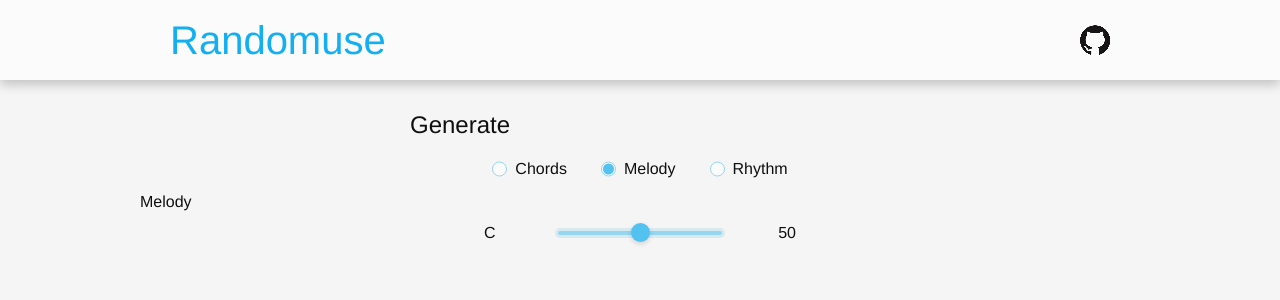
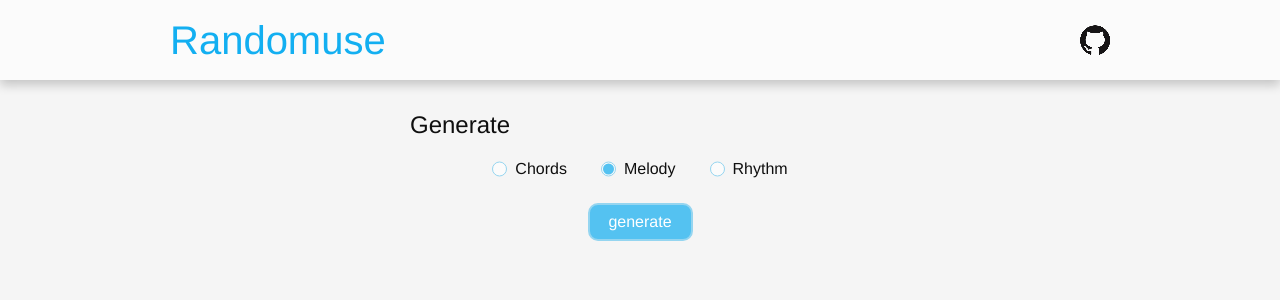
Before and after one commit to Otohito-Fuse/randomuse, a Svelte app: page / in a window 1280 px wide. Both pictures are taken after a click on the label "Melody". Shown: the top 300 px of the page. Built offline with nearby package versions, Linux system fonts and the light colour scheme.

Commit message:
small change

```diff
--- a/src/components/InputRange.svelte
+++ b/src/components/InputRange.svelte
@@ -26,6 +26,7 @@
         height: 19px; /* 高さ */
         border-radius: 50%; /* 円形に */
         box-shadow: 0px 2px 5px 0px rgba(0, 0, 0, 0.15); /* 影 */
+        border: none; /* デフォルトの線を消す */
     }
     /* Moz向けのつまみ */
     input[type='range']::-moz-range-thumb {
--- a/src/frames/ChordArea.svelte
+++ b/src/frames/ChordArea.svelte
@@ -12,7 +12,6 @@
 
     function generate() {
         chordOutput = generateChords(chordInput);
-        console.log('generate');
     }
 </script>
 
--- a/src/frames/MelodyArea.svelte
+++ b/src/frames/MelodyArea.svelte
@@ -1,7 +1,33 @@
 <script lang="ts">
     import MelodyInputArea from './MelodyInputArea.svelte';
     import MelodyOutputArea from './MelodyOutputArea.svelte';
+    import Button from '../components/Button.svelte';
+
+    import { generateMelody } from '../module/generator';
+    import type { MelodyInput } from '../module/inputclasses';
+    import type { MelodyOutput } from '../module/outputclasses';
+
+    let melodyInput: MelodyInput;
+    let melodyOutput: MelodyOutput;
+
+    function generate() {
+        melodyOutput = generateMelody(melodyInput);
+    }
 </script>
 
-Melody
-<MelodyInputArea />
+<MelodyInputArea bind:melodyInput />
+<div class="button-wrapper">
+    <Button on:clickButton={generate} label="generate" />
+</div>
+<MelodyOutputArea bind:melodyOutput />
+
+<style>
+    .button-wrapper {
+        max-width: 500px;
+        margin: 0 auto;
+        padding-top: 10px;
+        padding-bottom: 10px;
+        display: flex;
+        justify-content: center;
+    }
+</style>
--- a/src/frames/MelodyInputArea.svelte
+++ b/src/frames/MelodyInputArea.svelte
@@ -1,24 +1,8 @@
 <script lang="ts">
-    // export let numOfNotes: number;
-    // export let bottom: number;
-    // export let top: number;
+    import { MelodyInput } from '../module/inputclasses';
 
-    let value: number = 50;
-    let min: number = 0;
-    let max: number = 100;
-
-    $: label2 = value.toString();
-
-    import RangeArea from './RangeArea.svelte';
+    export let melodyInput: MelodyInput = new MelodyInput();
 </script>
 
-<div>
-    <RangeArea bind:value {min} {max} label1="C" {label2} />
-</div>
-
 <style>
-    div {
-        max-width: 340px;
-        margin: 0 auto;
-    }
 </style>
--- a/src/frames/MelodyOutputArea.svelte
+++ b/src/frames/MelodyOutputArea.svelte
@@ -0,0 +1,5 @@
+<script lang="ts">
+    import { MelodyOutput } from '../module/outputclasses';
+
+    export let melodyOutput: MelodyOutput = new MelodyOutput();
+</script>
--- a/src/frames/RhythmArea.svelte
+++ b/src/frames/RhythmArea.svelte
@@ -1,6 +1,33 @@
 <script lang="ts">
     import RhythmInputArea from './RhythmInputArea.svelte';
     import RhythmOutputArea from './RhythmOutputArea.svelte';
+    import Button from '../components/Button.svelte';
+
+    import { generateRhythm } from '../module/generator';
+    import type { RhythmInput } from '../module/inputclasses';
+    import type { RhythmOutput } from '../module/outputclasses';
+
+    let rhythmInput: RhythmInput;
+    let rhythmOutput: RhythmOutput;
+
+    function generate() {
+        rhythmOutput = generateRhythm(rhythmInput);
+    }
 </script>
 
-Rhythm
+<RhythmInputArea bind:rhythmInput />
+<div class="button-wrapper">
+    <Button on:clickButton={generate} label="generate" />
+</div>
+<RhythmOutputArea bind:rhythmOutput />
+
+<style>
+    .button-wrapper {
+        max-width: 500px;
+        margin: 0 auto;
+        padding-top: 10px;
+        padding-bottom: 10px;
+        display: flex;
+        justify-content: center;
+    }
+</style>
--- a/src/frames/RhythmInputArea.svelte
+++ b/src/frames/RhythmInputArea.svelte
@@ -0,0 +1,8 @@
+<script lang="ts">
+    import { RhythmInput } from '../module/inputclasses';
+
+    export let rhythmInput: RhythmInput = new RhythmInput();
+</script>
+
+<style>
+</style>
--- a/src/frames/RhythmOutputArea.svelte
+++ b/src/frames/RhythmOutputArea.svelte
@@ -0,0 +1,5 @@
+<script lang="ts">
+    import { RhythmOutput } from '../module/outputclasses';
+
+    export let rhythmOutput: RhythmOutput = new RhythmOutput();
+</script>
```
